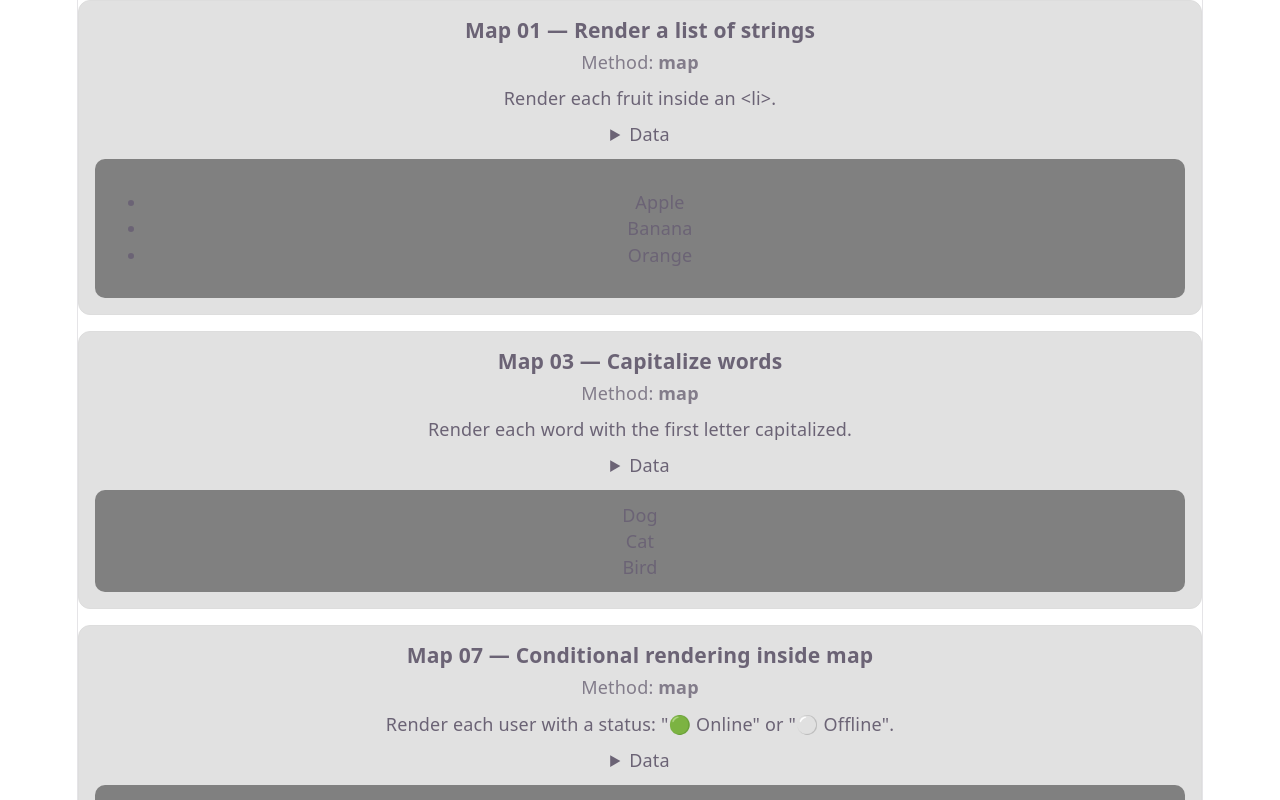
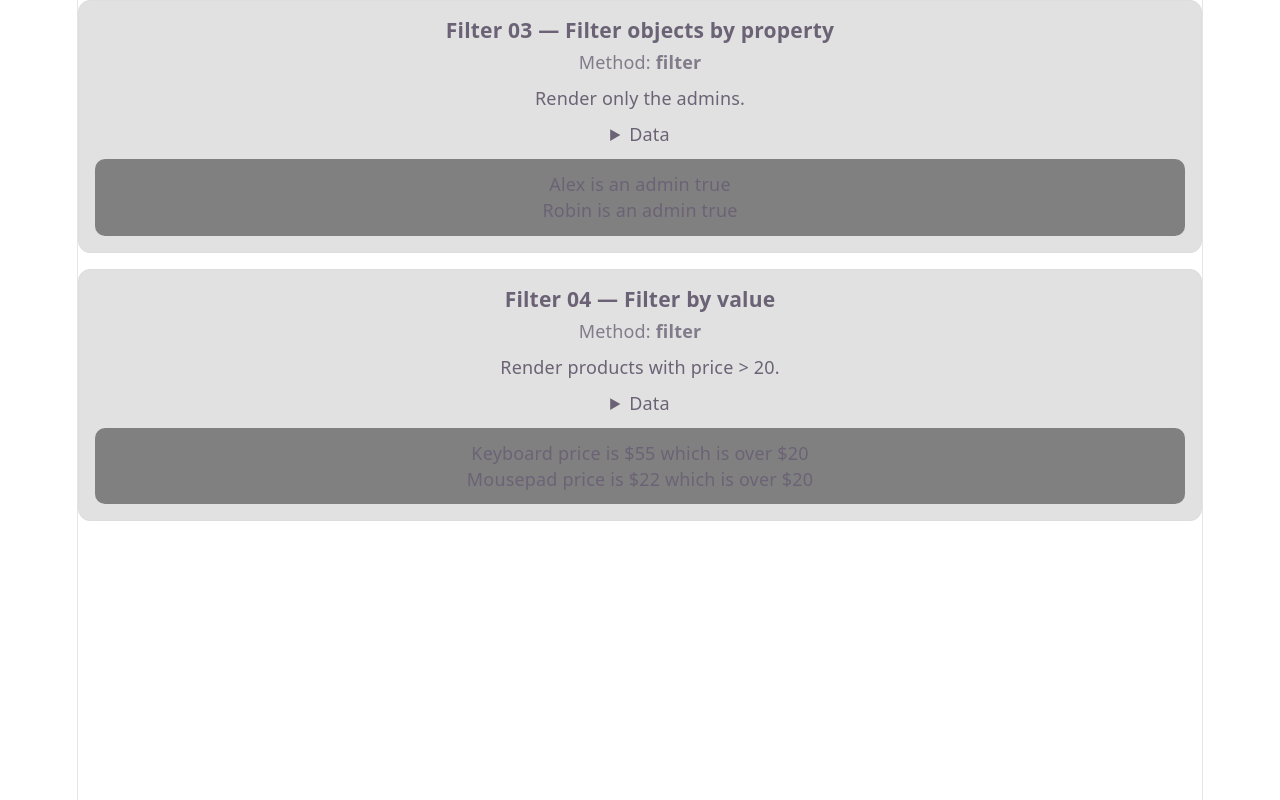
Before and after one commit to DaiHuun/letPhil_Fullstack_React_NodeJS, a React (Vite) app in the folder 02_array-methods_conditional-rendering/: page / in a window 1280 px wide. Shown: the top 800 px of the page. Built offline with nearby package versions, Linux system fonts and the light colour scheme.

Commit message:
adding filter exercises/homework

```diff
--- a/02_array-methods_conditional-rendering/src/App.tsx
+++ b/02_array-methods_conditional-rendering/src/App.tsx
@@ -1,8 +1,13 @@
 import "./App.css";
 // import { Todo } from "./components/Todo.tsx";
+/* MAP IMPORTS */
 import { RenderFruitList } from "./mapping/FruitList";
 import { CapitalizeWords } from "./mapping/CapitalizeWords";
 import { ConditionalRender } from "./mapping/ConditionalRender";
+
+/* FILTER IMPORTS */
+import { AdminsOnly } from "./filtering/AdminsOnly";
+import { PriceGreaterThan20 } from "./filtering/PriceGreaterThan20";
 
 /**
  * Array Methods: 3 higher order functions
@@ -35,11 +40,13 @@ function App() {
       ))} */}
 
       {/* map */}
-      <RenderFruitList />
+      {/* <RenderFruitList />
       <CapitalizeWords />
-      <ConditionalRender />
+      <ConditionalRender /> */}
 
       {/* filter */}
+      <AdminsOnly />
+      <PriceGreaterThan20 />
     </>
   );
 }
--- /dev/null
+++ b/02_array-methods_conditional-rendering/src/filtering/AdminsOnly.tsx
@@ -0,0 +1,36 @@
+import ProblemCard from "../extras/ProblemCard";
+
+// users.filter(() => somevalue === value)
+//                 => conditional | true => add it to the new array that filter creates
+//
+
+export const AdminsOnly = () => {
+  const users = [
+    { id: 1, name: "Alex", isAdmin: true },
+    { id: 2, name: "Casey", isAdmin: false },
+    { id: 3, name: "Robin", isAdmin: true },
+  ];
+
+  /**
+   * Can also make a variable instead of chaining a .filter
+   * const filteredUsers = users.filter((user) => user.isAdmin)
+   */
+
+  return (
+    <ProblemCard
+      title="Filter 03 — Filter objects by property"
+      method="filter"
+      question="Render only the admins."
+      dataPreview={users}
+    >
+      {/* [{ id: 1, name: "Alex", isAdmin: true}, { id: 3, name: "Robin", isAdmin: true }] */}
+      {users
+        .filter((user) => user.isAdmin)
+        .map((user) => (
+          <div>
+            {user.name} is an admin {user.isAdmin + ""}
+          </div>
+        ))}
+    </ProblemCard>
+  );
+};
--- /dev/null
+++ b/02_array-methods_conditional-rendering/src/filtering/PriceGreaterThan20.tsx
@@ -0,0 +1,29 @@
+import ProblemCard from "../extras/ProblemCard";
+
+// filter: creates a new array, based on the conditional return the object
+// .filter((ele) => conditional);
+
+export const PriceGreaterThan20 = () => {
+  const products = [
+    { id: 1, name: "Sticker Pack", price: 5 },
+    { id: 2, name: "Keyboard", price: 55 },
+    { id: 3, name: "Mousepad", price: 22 },
+  ];
+
+  const filteredProducts = products.filter((product) => product.price > 20);
+
+  return (
+    <ProblemCard
+      title="Filter 04 — Filter by value"
+      method="filter"
+      question="Render products with price > 20."
+      dataPreview={products}
+    >
+      {filteredProducts.map((product) => (
+        <div>
+          {product.name} price is ${product.price} which is over $20
+        </div>
+      ))}
+    </ProblemCard>
+  );
+};
```
Also changed, not shown: 02_array-methods_conditional-rendering/src/filtering/CaseInsensitive.tsx (added, +13 -0 lines), 02_array-methods_conditional-rendering/src/filtering/EmptyState.tsx (added, +25 -0 lines), 02_array-methods_conditional-rendering/src/filtering/EvensOnly.tsx (added, +17 -0 lines), 02_array-methods_conditional-rendering/src/filtering/LongWordsOnly.tsx (added, +31 -0 lines), 02_array-methods_conditional-rendering/src/filtering/MultipleConditions.tsx (added, +28 -0 lines), 02_array-methods_conditional-rendering/src/filtering/PreFilter.tsx (added, +19 -0 lines), 02_array-methods_conditional-rendering/src/filtering/SearchSimulation.tsx (added, +19 -0 lines).
